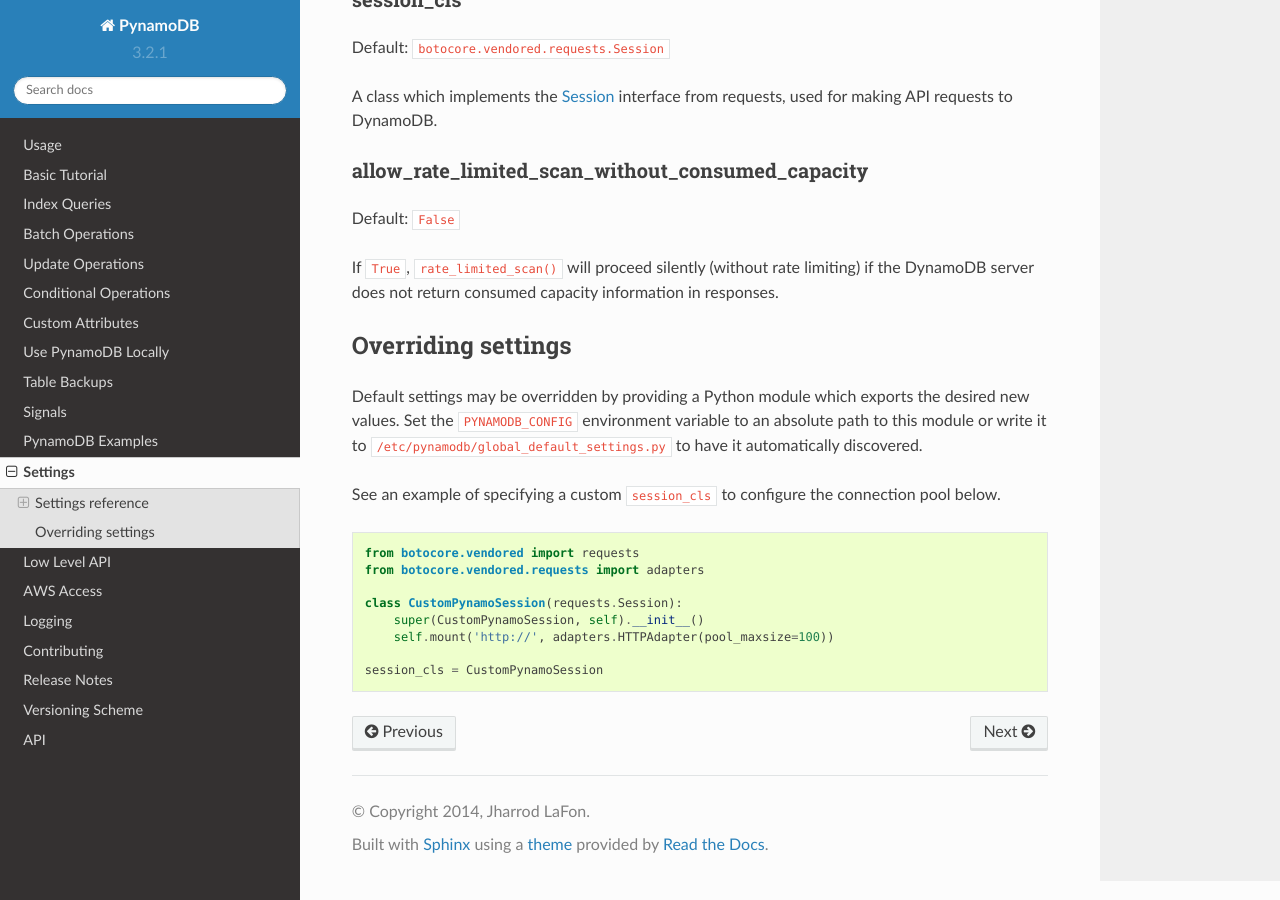
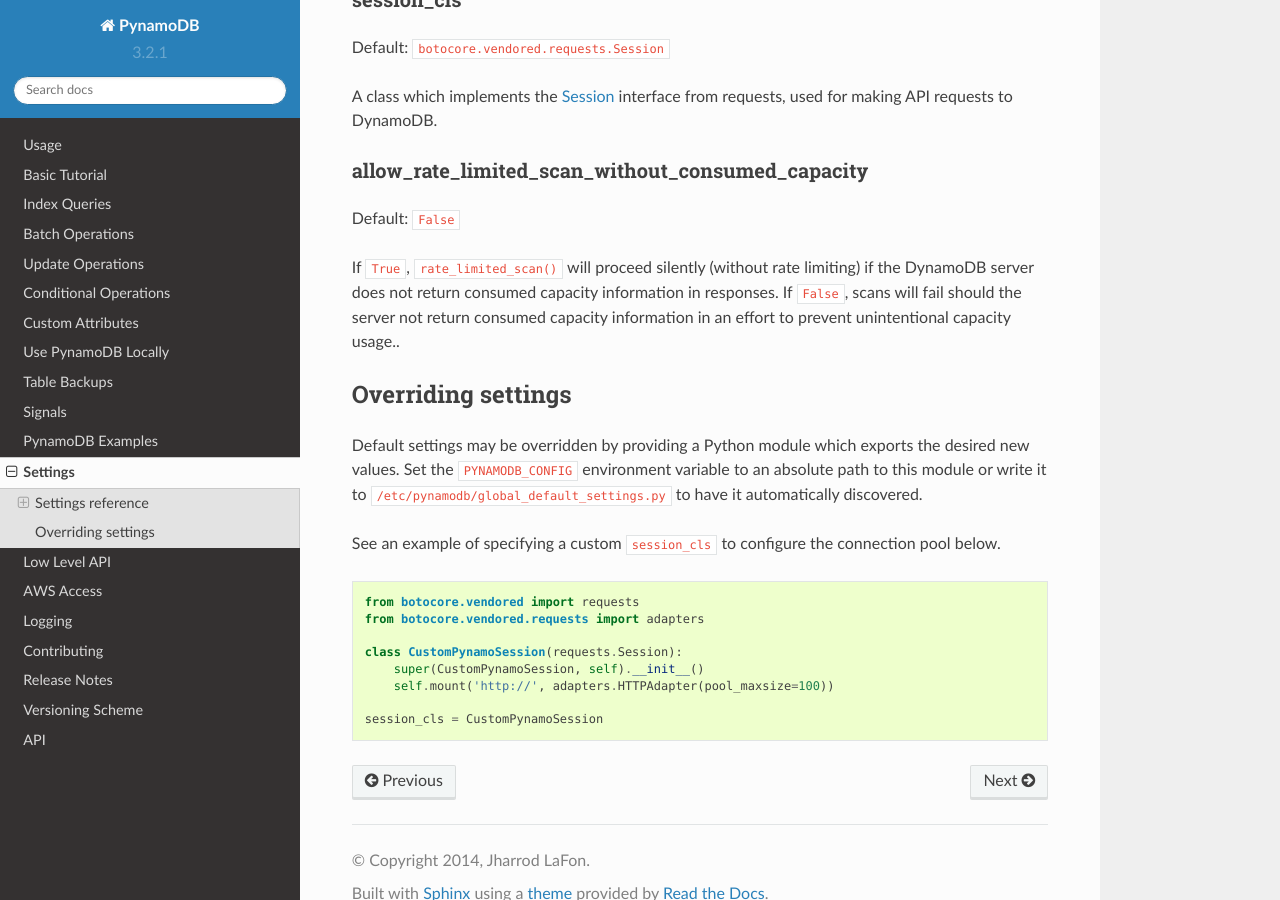
Before and after one commit to pynamodb/PynamoDB, a Sphinx documentation site: the page built from docs/settings.rst, in a window 1280 px wide and 900 px high, scrolled down 891 px. Built offline with Sphinx 7.4.7 and the Read the Docs theme 2.0.0, drawn with Linux system fonts in a browser that asks for light colours.

Commit message:
Clarify behavior when allow_rate_limited_scan_without_consumed_capacity is False. (#399)

```diff
--- a/docs/settings.rst
+++ b/docs/settings.rst
@@ -61,7 +61,9 @@
 
 If ``True``, ``rate_limited_scan()`` will proceed silently (without
 rate limiting) if the DynamoDB server does not return consumed
-capacity information in responses.
+capacity information in responses. If ``False``, scans will fail
+should the server not return consumed capacity information in an
+effort to prevent unintentional capacity usage..
 
 Overriding settings
 ~~~~~~~~~~~~~~~~~~~
```
